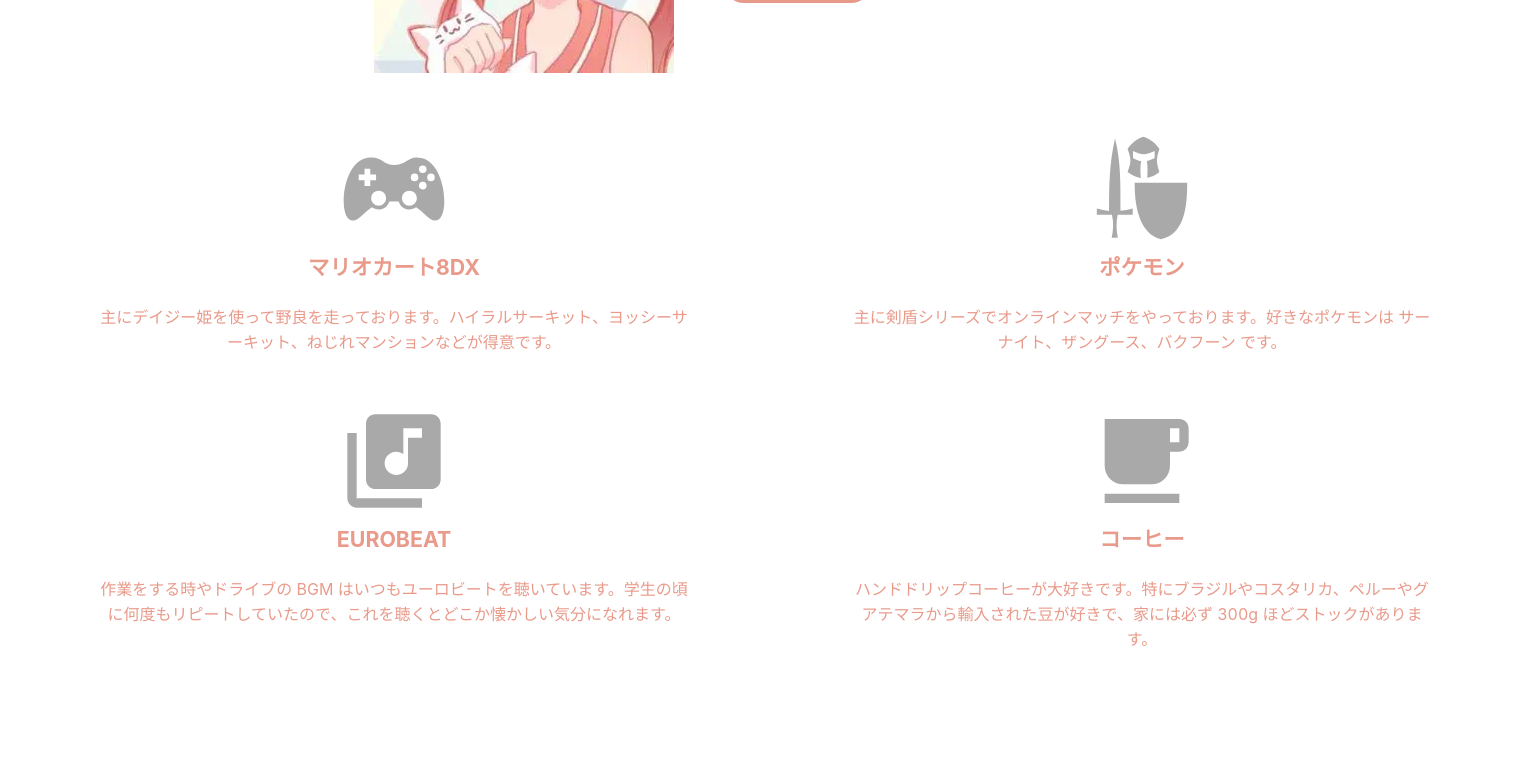
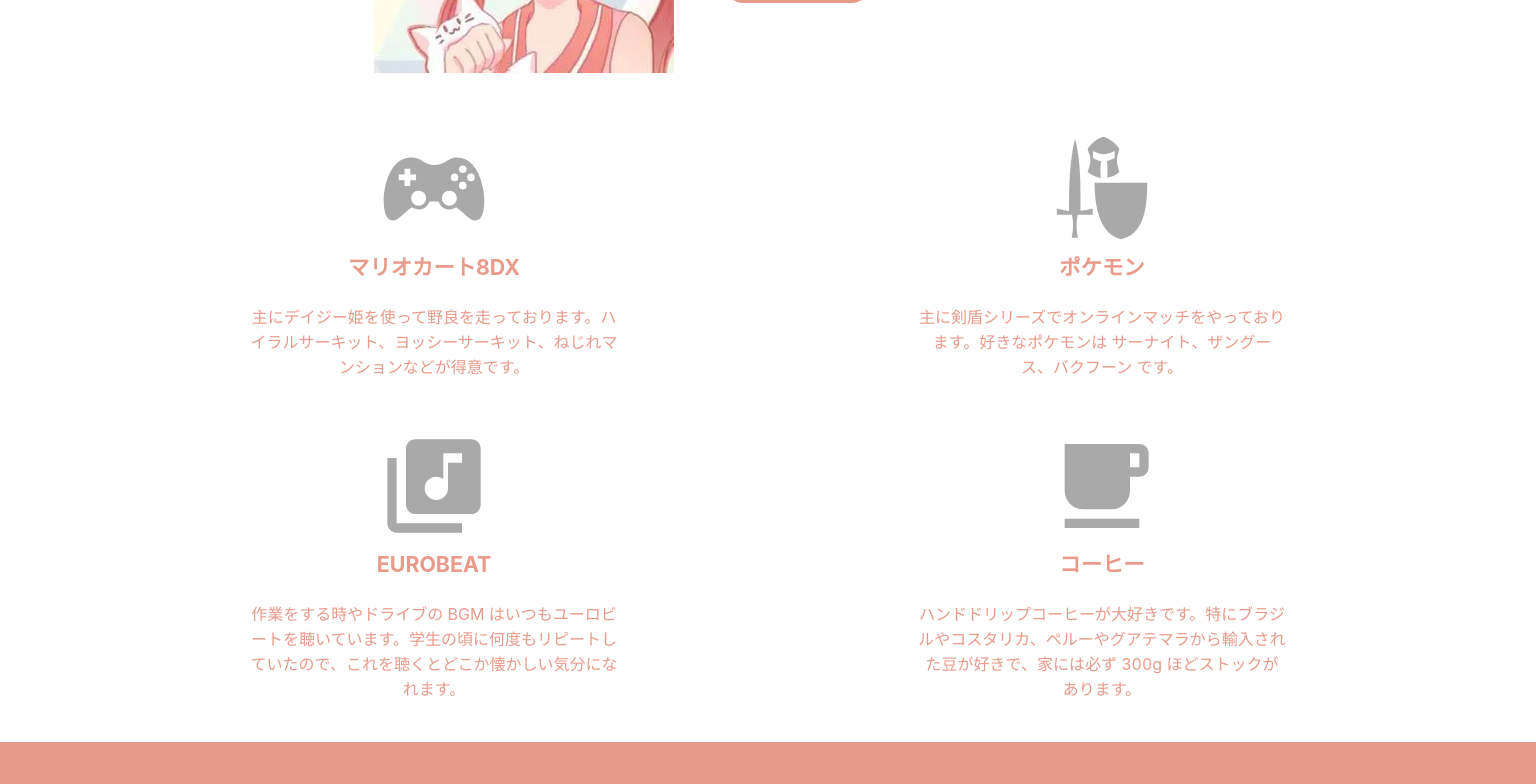
Before and after one commit to ryu-ton10/tonto_introduction, a React (Create React App) app: page / in a window 1536 px wide. Shown: the part 1280-2064 px from the top of the page. Built offline with nearby package versions, Linux system fonts and the light colour scheme.

Commit message:
revise hobbies padding over 1400px width

```diff
--- a/src/components/Hobbies/index.css
+++ b/src/components/Hobbies/index.css
@@ -81,3 +81,17 @@
     font-size: 12pt;
   }
 }
+
+/* ========= PCサイズ_3 =========== */
+@media (min-width: 1500px) {
+  .hobbies {
+    padding: 0 100px 0 100px;
+  }
+  .hobby {
+    padding: 0 150px 40px 150px;
+  }
+
+  .hobby-description {
+    font-size: 12pt;
+  }
+}
```
